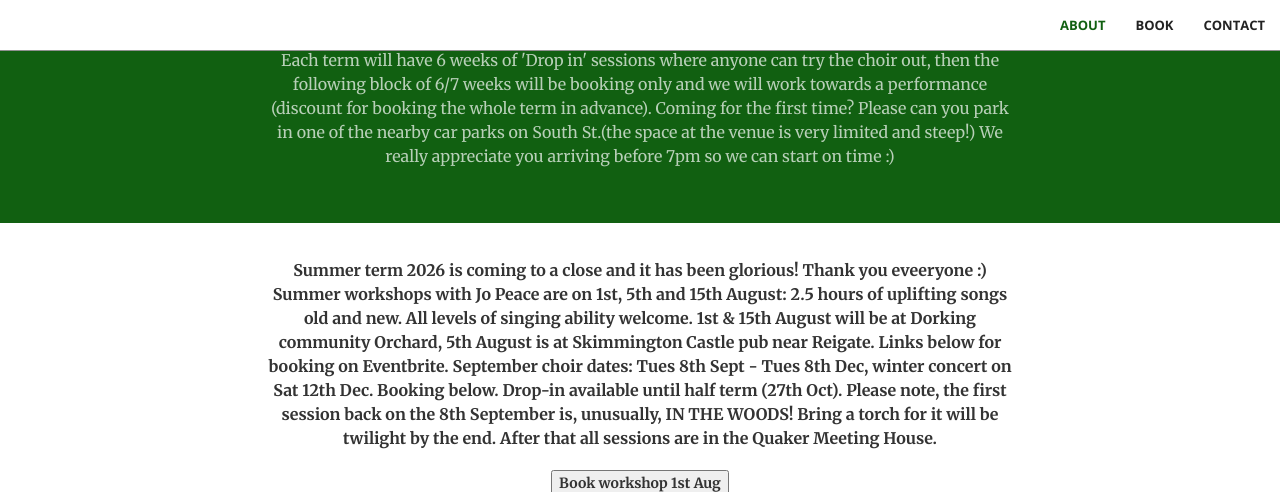
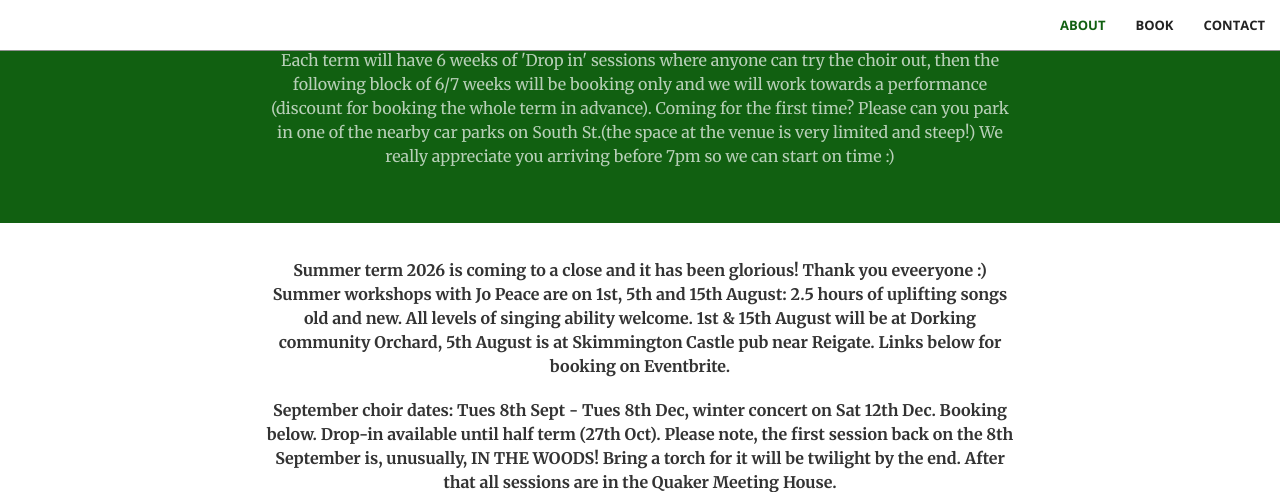
Before and after one commit to thewildchoir/thewildchoir-website, a Jekyll site: the page built from index.html, in a window 1280 px wide and 900 px high, scrolled down 1095 px, cut to the strip 0-492 px from the top of the window. Built offline with Jekyll 4.4.1, drawn with Linux system fonts in a browser that asks for light colours.

Commit message:
Update booking.html

```diff
--- a/_includes/booking.html
+++ b/_includes/booking.html
@@ -3,7 +3,7 @@
        <div class="row">
             <div class="col-lg-8 col-lg-offset-2 text-center">
                 <p class="text-book"><b> Summer term 2026 is coming to a close and it has been glorious! Thank you eveeryone :)  Summer workshops with Jo Peace are on 1st, 5th and 15th August: 2.5 hours of uplifting songs old and new. All levels of singing ability welcome. 1st & 15th August will be at Dorking community Orchard, 5th August is at Skimmington Castle pub near Reigate. Links below for booking on Eventbrite.
-                    September choir dates: Tues 8th Sept - Tues 8th Dec, winter concert on Sat 12th Dec. Booking below. Drop-in available until half term (27th Oct). Please note, the first session back on the 8th September is, unusually, IN THE WOODS! Bring a torch for it will be twilight by the end. After that all sessions are in the Quaker Meeting House.
+                      <p class="text-book"><b> September choir dates: Tues 8th Sept - Tues 8th Dec, winter concert on Sat 12th Dec. Booking below. Drop-in available until half term (27th Oct). Please note, the first session back on the 8th September is, unusually, IN THE WOODS! Bring a torch for it will be twilight by the end. After that all sessions are in the Quaker Meeting House.
                     </p>
                 <!-- Noscript content for added SEO -->
 <noscript><a href="https://www.eventbrite.com/e/songs-for-summer-workshops-dorking-community-orchard-tickets-1992490240947" rel="noopener noreferrer" target="_blank">Buy Tickets on Eventbrite</a></noscript>
```
